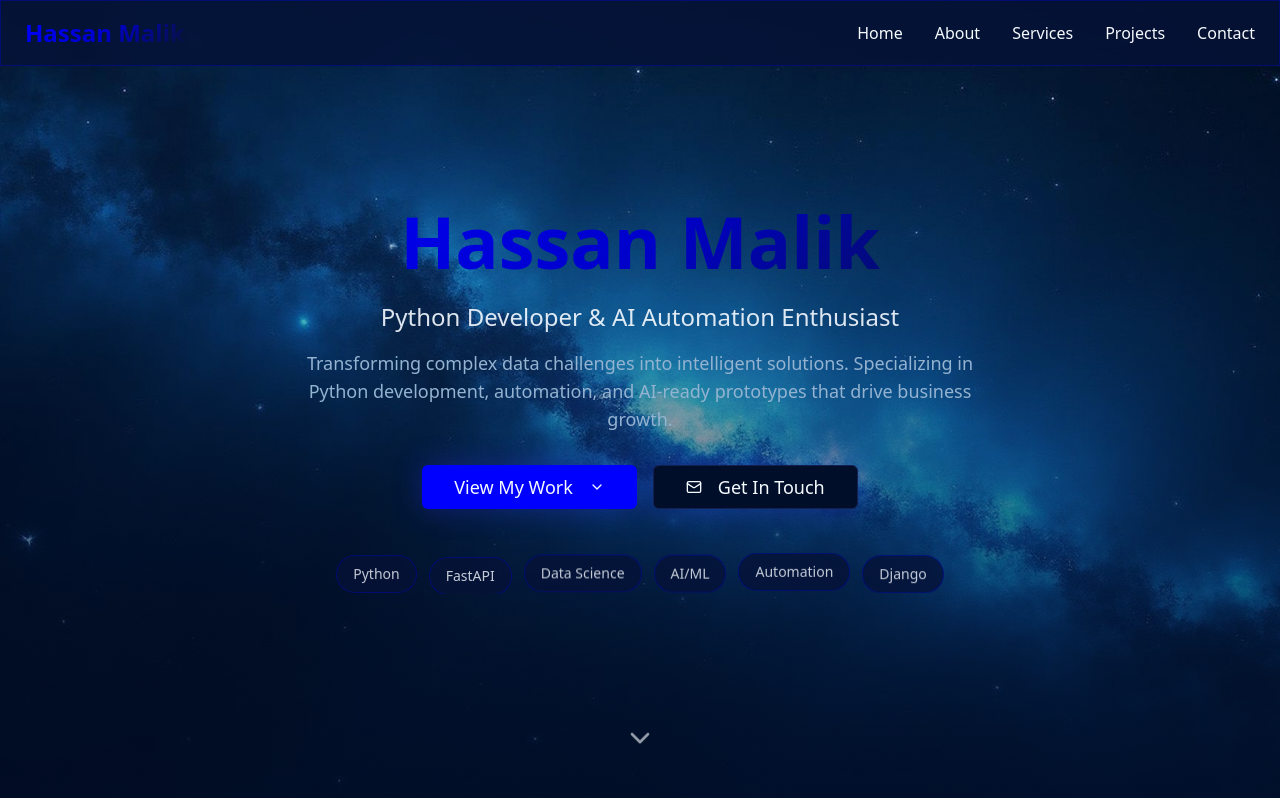
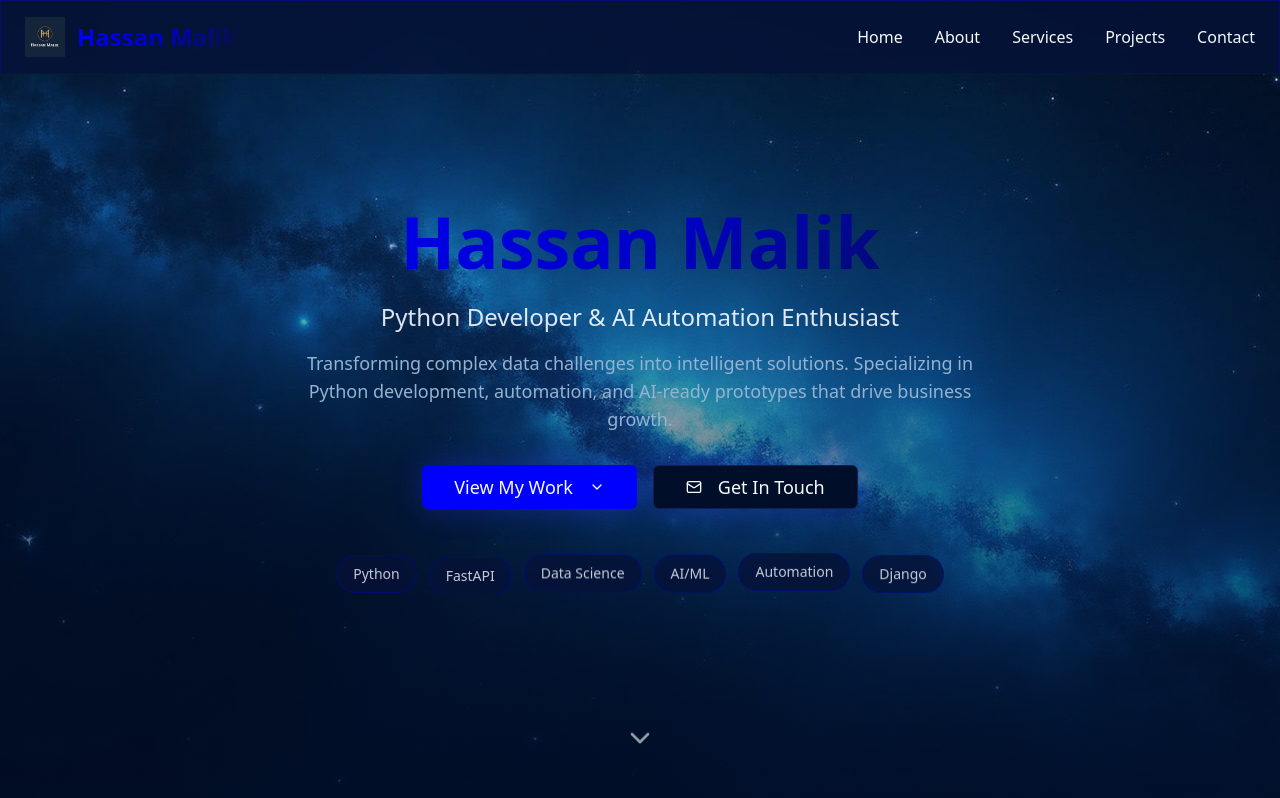
Before and after one commit to HassanMalik-AI/Portfolio-website, a React (Vite) app: page / in a window 1280 px wide. Shown: the top 798 px of the page. Built offline with nearby package versions, Linux system fonts and the light colour scheme.

Commit message:
Add logo to website
Add a simple, bold, and unique logo to the website. Provide a separate PDF of the logo.

```diff
--- a/src/components/Navigation.tsx
+++ b/src/components/Navigation.tsx
@@ -1,6 +1,7 @@
 import { useState } from 'react';
 import { Button } from '@/components/ui/button';
 import { Menu, X } from 'lucide-react';
+import logo from '@/assets/hassan-malik-logo.png';
 
 const Navigation = () => {
   const [isOpen, setIsOpen] = useState(false);
@@ -24,8 +25,13 @@ const Navigation = () => {
       <div className="container mx-auto px-6 py-4">
         <div className="flex items-center justify-between">
           {/* Logo */}
-          <div className="text-2xl font-bold text-gradient">
-            Hassan Malik
+          <div className="flex items-center space-x-3">
+            <img
+              src={logo}
+              alt="Hassan Malik Logo"
+              className="h-10 w-10 object-contain"
+            />
+            <span className="text-2xl font-bold text-gradient">Hassan Malik</span>
           </div>
 
           {/* Desktop Navigation */}
```
Also changed, not shown: src/assets/hassan-malik-logo-pdf.png (added), src/assets/hassan-malik-logo.png (added).
